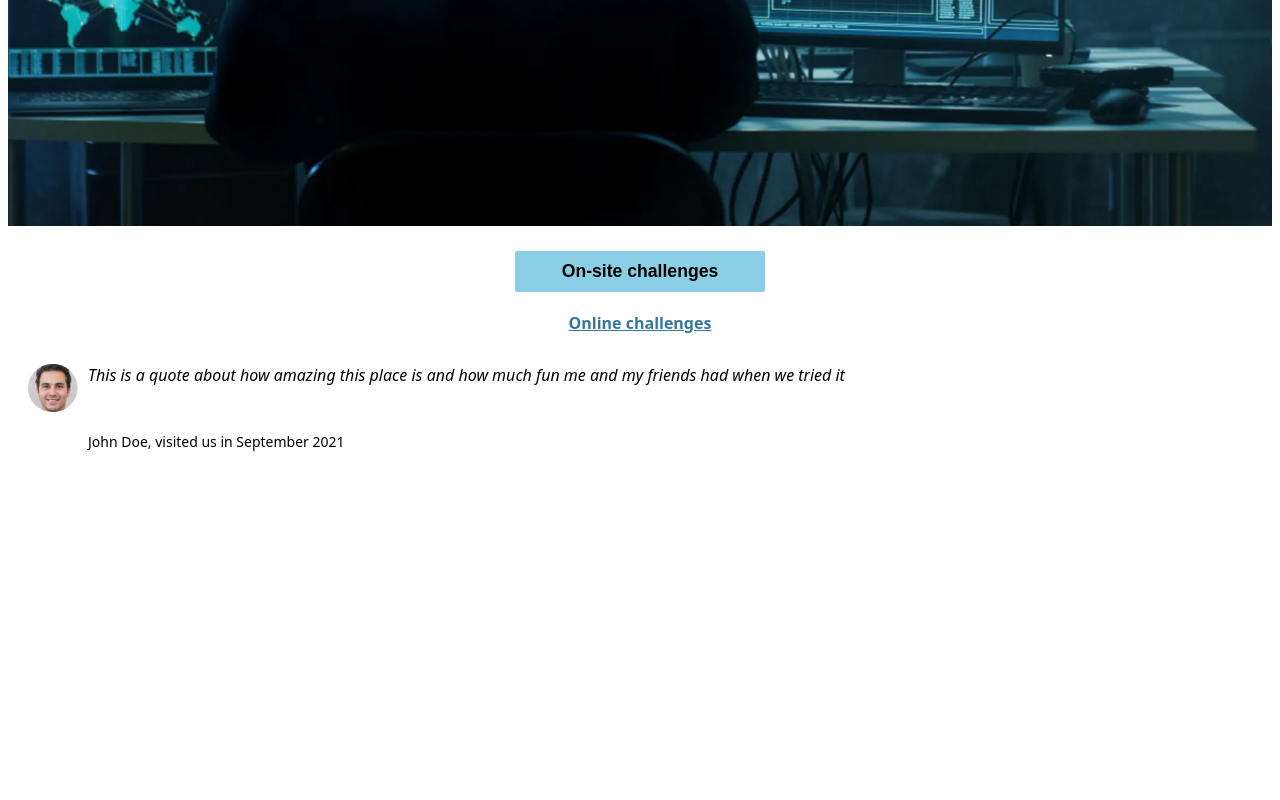
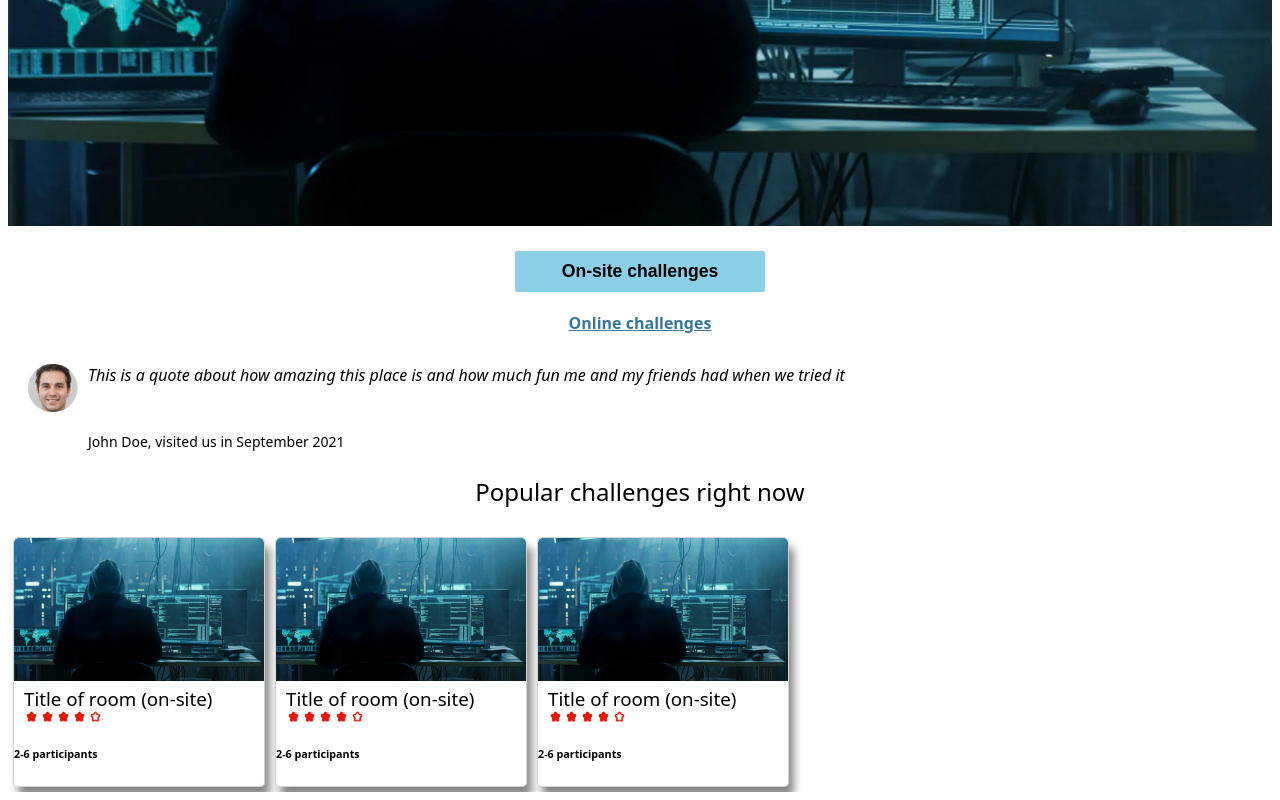
Before and after one commit to Tarupotter/Inlamning-EscapeRoom, a plain HTML site: page index.html in a window 1280 px wide. Shown: the part 614-1414 px from the top of the page. Before the commit the page ends 1087 px from the top, so only its background shows below. Drawn offline with Linux system fonts and the light colour scheme.

Commit message:
add html and css. scroll,

```diff
--- a/index.html
+++ b/index.html
@@ -31,10 +31,59 @@
 
                 <div class="john_quote">
                     <img class="john" src="images/image 3.png" alt="johnDoe">
-                    <p class="quote"> This is a quote about how amazing this place is and how much fun me and my friends had when we
+                    <p class="quote"> This is a quote about how amazing this place is and how much fun me and my friends
+                        had when we
                         tried it</p>
+                </div>
+                <p class="quote_name">John Doe, visited us in September 2021</p>
+                <p class="pText">Popular challenges right now</p>
+
+
+                <div class="scroll">
+                    <div class="challenges">
+                     <img src="images/image 2.png">
+                        <h3>Title of room (on-site)</h3>
+
+                        <div class="stars">
+                            <img src="images/Star 3.png">
+                            <img src="images/Star 3.png">
+                            <img src="images/Star 3.png">
+                            <img src="images/Star 3.png">
+                            <img src="images/Star 5.png">
                         </div>
-                        <p class="quote_name">John Doe, visited us in September 2021</p>
+                        <h6>2-6 participants</h6>
+
+                    </div>
+
+                    <div class="challenges">
+                        <img src="images/image 2.png">
+                        <h3>Title of room (on-site)</h3>
+                        <div class="stars">
+                            <img src="images/Star 3.png">
+                            <img src="images/Star 3.png">
+                            <img src="images/Star 3.png">
+                            <img src="images/Star 3.png">
+                            <img src="images/Star 5.png">
+                        </div>
+                        <h6>2-6 participants</h6>
+                    </div>
+
+                    <div class="challenges">
+                        <img src="images/image 2.png">
+                        <h3>Title of room (on-site)</h3>
+                        <div class="stars">
+                            <img src="images/Star 3.png">
+                            <img src="images/Star 3.png">
+                            <img src="images/Star 3.png">
+                            <img src="images/Star 3.png">
+                            <img src="images/Star 5.png">
+                        </div>
+                        <h6>2-6 participants</h6>
+                    </div>
+                </div>
+
+
+
             </main>
 
         </div>
--- a/main.css
+++ b/main.css
@@ -80,3 +80,50 @@ font-style: italic;
     margin-right: 20px;
     font-size: 14px;
 }
+
+.pText {
+   text-align: center;
+   font-size: 24px;
+}
+
+.scroll {
+    display: flex;
+    flex-wrap: nowrap;
+    overflow-x: auto;
+
+
+}
+
+.challenges {
+    flex: 0 0 auto;
+    width:250px;
+    margin: 5px;
+    border: 1px solid lightgray;
+    border-radius: 5px;
+
+  box-shadow: 5px 10px 8px #888888;
+
+
+}
+
+.challenges img {
+    border-radius: 5px 5px 0 0 ;
+    margin-bottom: 0;
+
+}
+
+.challenges h3 {
+    margin: 0 0 0 10px;
+    font-weight:normal;
+}
+
+.stars {
+    display: flex;
+    width: 11px;
+    height: 11px;
+    margin-left: 12px;
+}
+
+.stars img {
+    margin-right: 5px;
+}
```
Also changed, not shown: images/Star 3.png (added), images/Star 5.png (added).
